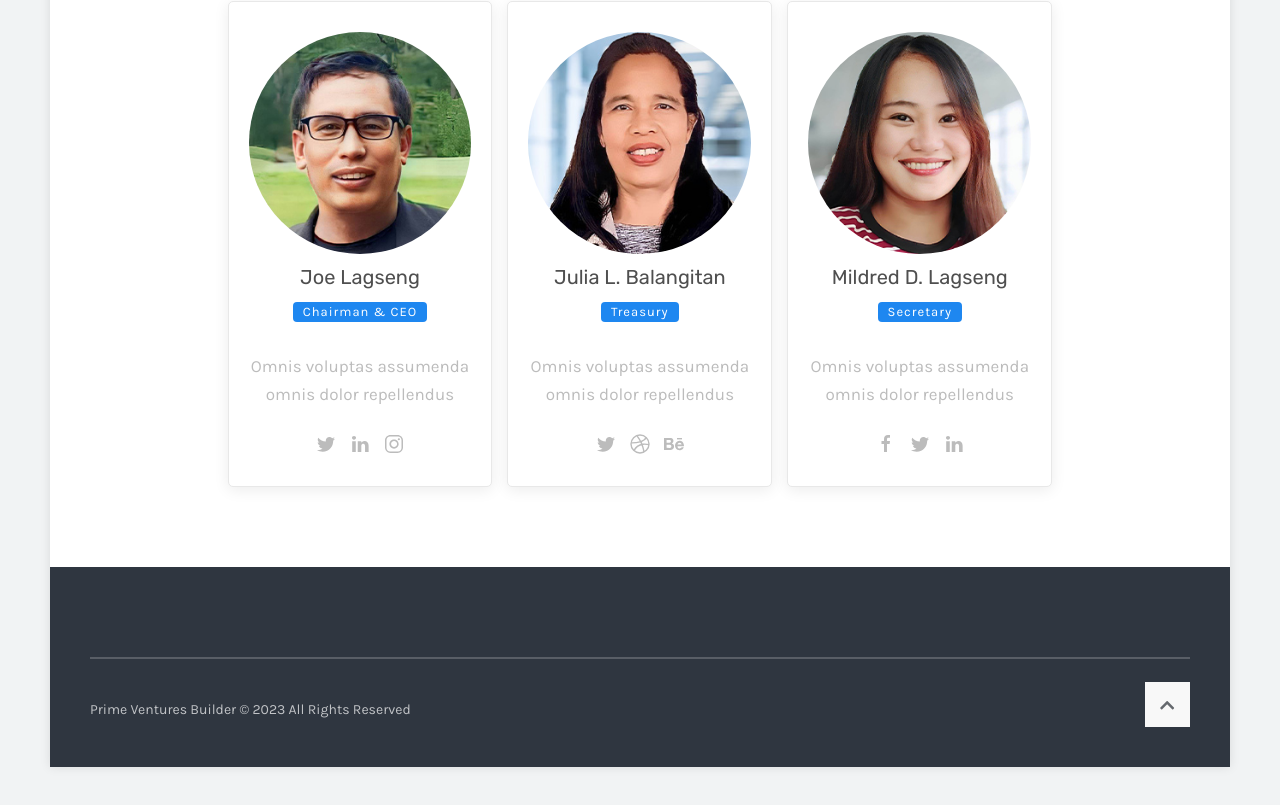
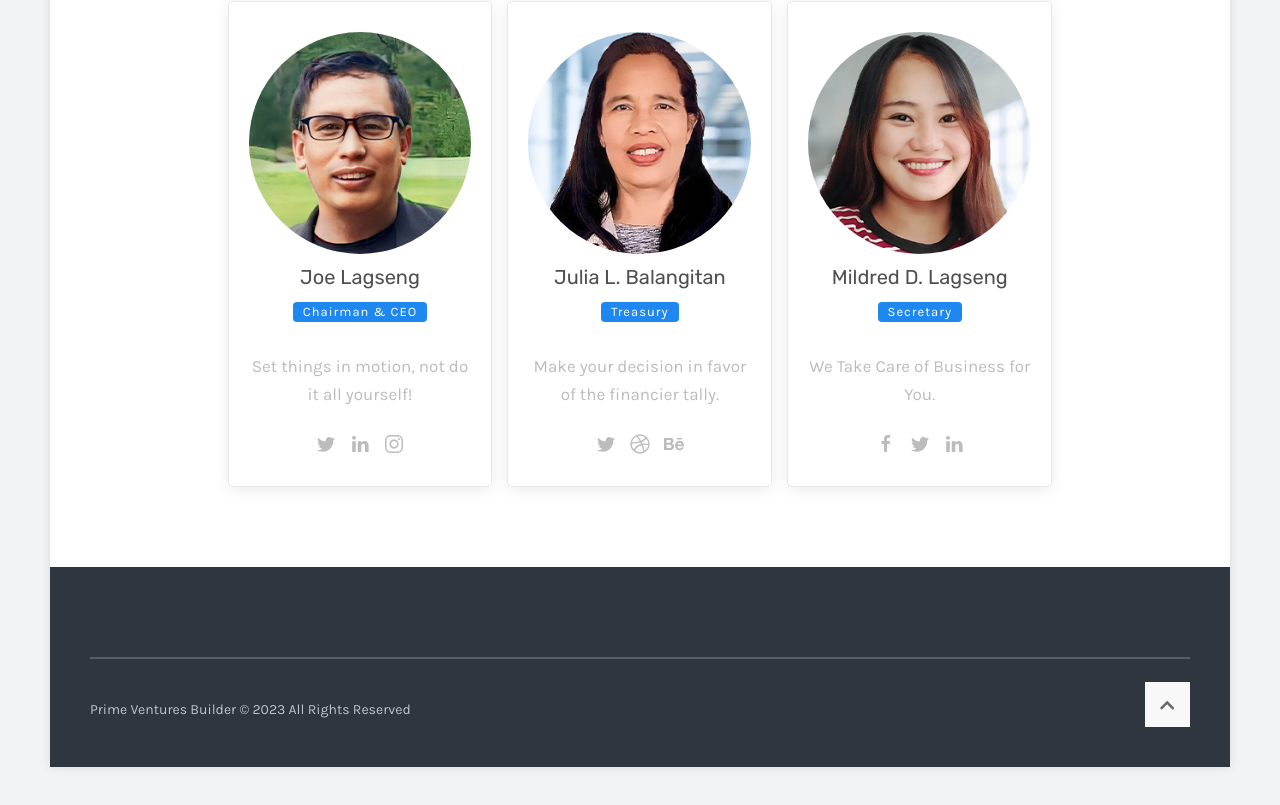
Before and after one commit to reyatwel/mp1, a plain HTML site: page about.html in a window 1280 px wide. Shown: the part 1021-1826 px from the top of the page. Drawn offline with Linux system fonts and the light colour scheme.

Commit message:
minor adjustents

```diff
--- a/about.html
+++ b/about.html
@@ -190,7 +190,7 @@
                                                  width="260" height="260" alt="" data-uk-img>
                                             <h4 class="uk-margin-small-top uk-margin-remove-bottom">Joe Lagseng</h4>
                                             <span class="uk-label uk-margin-small-top uk-margin-small-bottom">Chairman &amp; CEO</span>
-                                            <p>Omnis voluptas assumenda omnis dolor repellendus</p>
+                                            <p>Set things in motion, not do it all yourself!</p>
                                             <div class="uk-flex-center uk-margin-remove-top uk-margin-small-bottom">
                                                 <a href="#" class="uk-margin-small-right"
                                                    data-uk-icon="icon: twitter"></a>
@@ -210,7 +210,7 @@
                                                  width="260" height="260" alt="" data-uk-img>
                                             <h4 class="uk-margin-small-top uk-margin-remove-bottom">Julia L. Balangitan</h4>
                                             <span class="uk-label uk-margin-small-top uk-margin-small-bottom">Treasury</span>
-                                            <p>Omnis voluptas assumenda omnis dolor repellendus</p>
+                                            <p>Make your decision in favor of the financier tally.</p>
                                             <div class="uk-flex-center uk-margin-remove-top uk-margin-small-bottom">
                                                 <a href="#" class="uk-margin-small-right"
                                                    data-uk-icon="icon: twitter"></a>
@@ -230,7 +230,7 @@
                                                  width="260" height="260" alt="" data-uk-img>
                                             <h4 class="uk-margin-small-top uk-margin-remove-bottom">Mildred D. Lagseng</h4>
                                             <span class="uk-label uk-margin-small-top uk-margin-small-bottom">Secretary</span>
-                                            <p>Omnis voluptas assumenda omnis dolor repellendus</p>
+                                            <p>We Take Care of Business for You.</p>
                                             <div class="uk-flex-center uk-margin-remove-top uk-margin-small-bottom">
                                                 <a href="#" class="uk-margin-small-right"
                                                    data-uk-icon="icon: facebook"></a>
```
